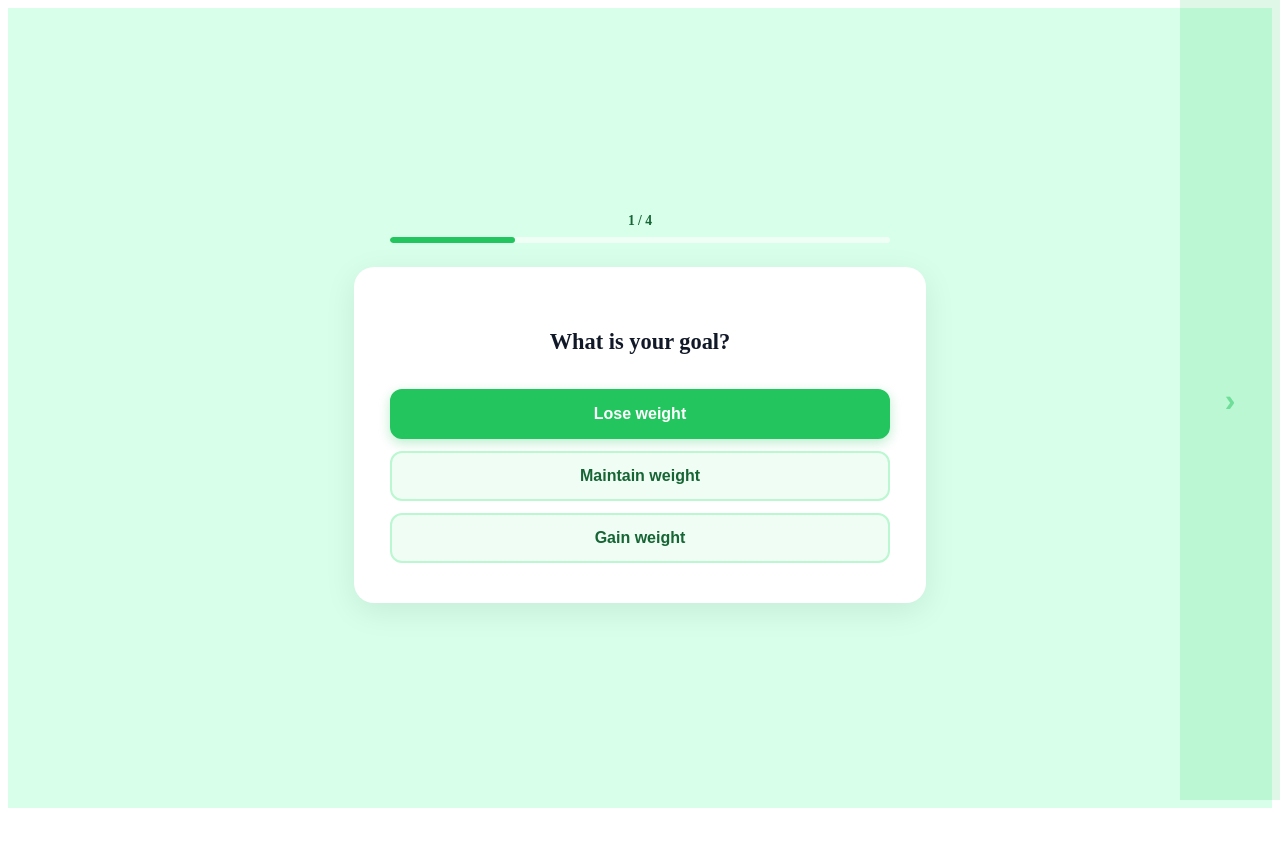
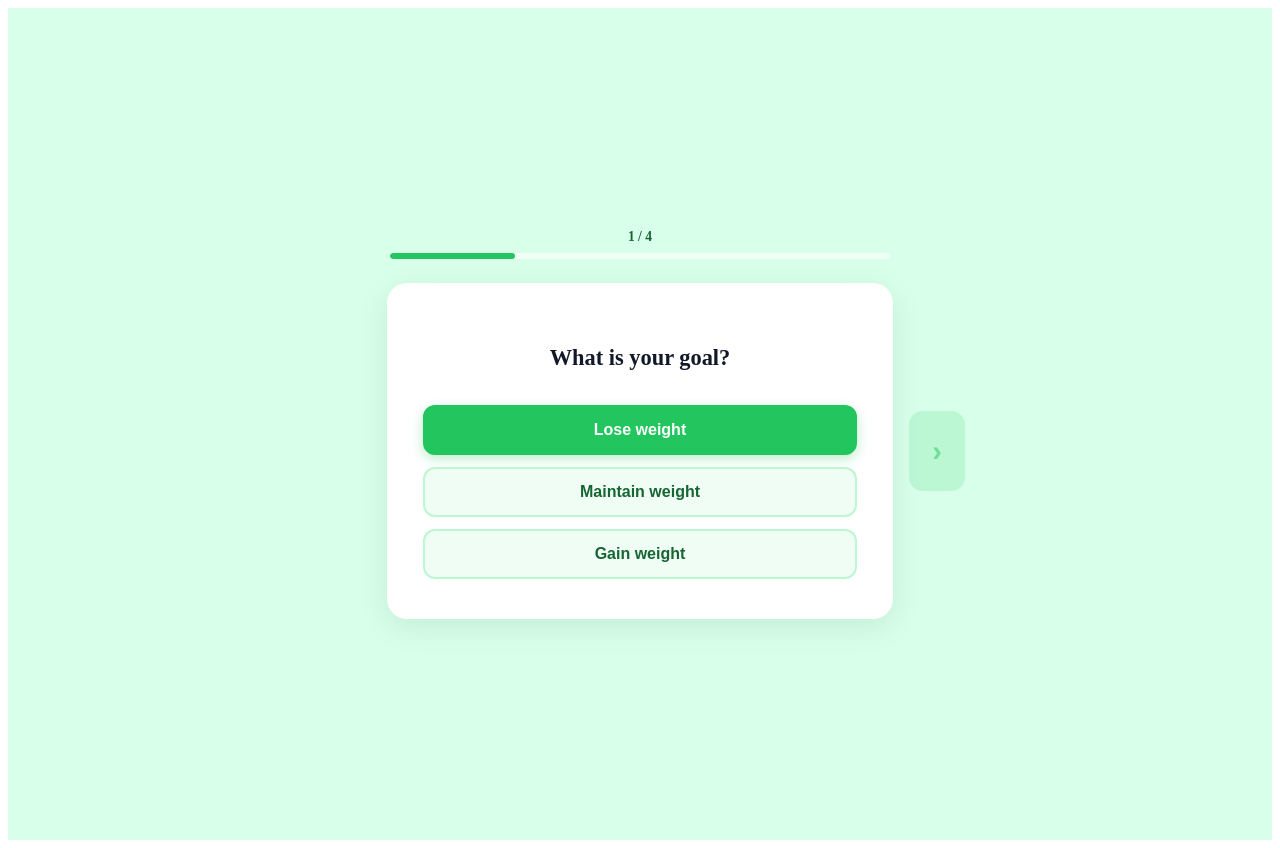
Before and after one commit to fabioazv14/NutriTrip, a Vue app: page / in a window 1280 px wide. Both pictures are taken after a click on the button "Lose weight". Before the commit the page ends 816 px from the top, so only its background shows below. Built offline with nearby package versions, Linux system fonts and the light colour scheme.

Commit message:
style: make arrows buttons bigger and next to cards

```diff
--- a/src/components/Question.vue
+++ b/src/components/Question.vue
@@ -80,17 +80,6 @@ function prevQuestion() {
 
 <template>
   <div class="question" :class="{ 'exit-animation': finishing }">
-    <!-- Prev arrow — full-height bar on the left -->
-    <button
-      v-if="!isFirstQuestion && !finishing"
-      class="prev-bar"
-      @click="prevQuestion"
-    >
-      <span>‹</span>
-    </button>
-
-    <div class="question-wrapper">
-      <!-- Progress -->
     <div class="progress">
       <span>{{ currentIndex + 1 }} / {{ questions.length }}</span>
       <div class="progress-bar">
@@ -101,7 +90,18 @@ function prevQuestion() {
       </div>
     </div>
 
-      <!-- Card with swipe animation -->
+    <div class="card-row">
+      <!-- Prev arrow -->
+      <button
+        v-if="!isFirstQuestion && !finishing"
+        class="arrow-btn prev"
+        @click="prevQuestion"
+      >
+        ‹
+      </button>
+      <div v-else class="arrow-placeholder"></div>
+
+      <!-- Card -->
       <Transition :name="direction === 'forward' ? 'swipe-forward' : 'swipe-back'" mode="out-in">
         <QuestionCard
           v-if="showCard"
@@ -113,17 +113,18 @@ function prevQuestion() {
           @select="handleAnswer"
         />
       </Transition>
-    </div>
 
-    <!-- Next arrow — full-height bar on the right -->
+      <!-- Next arrow -->
       <button
         v-if="answered && !finishing"
-      class="next-bar"
+        class="arrow-btn next"
         @click="nextQuestion"
       >
         <span v-if="!isLastQuestion">›</span>
         <span v-else>✓</span>
       </button>
+      <div v-else class="arrow-placeholder"></div>
+    </div>
   </div>
 </template>
 
@@ -132,32 +133,26 @@ function prevQuestion() {
   background-color: #d7ffe9;
   min-height: 100vh;
   display: flex;
+  flex-direction: column;
   align-items: center;
   justify-content: center;
   position: relative;
   overflow: hidden;
   transition: all 0.8s cubic-bezier(0.4, 0, 0.2, 1);
+  padding: 16px;
+  gap: 24px;
 }
 
-/* Exit animation — whole screen slides up and fades */
+/* Exit animation */
 .question.exit-animation {
   transform: translateY(-100%);
   opacity: 0;
 }
 
-.question-wrapper {
-  display: flex;
-  flex-direction: column;
-  align-items: center;
-  gap: 24px;
-  width: 100%;
-  max-width: 500px;
-  padding: 16px;
-}
-
 /* Progress */
 .progress {
   width: 100%;
+  max-width: 500px;
   display: flex;
   flex-direction: column;
   align-items: center;
@@ -185,7 +180,63 @@ function prevQuestion() {
   transition: width 0.4s ease;
 }
 
-/* Forward swipe — leave: flies left, enter: comes from right */
+/* Card row: arrow — card — arrow */
+.card-row {
+  display: flex;
+  align-items: center;
+  gap: 16px;
+  width: 100%;
+  max-width: 650px;
+  justify-content: center;
+}
+
+/* Arrow buttons */
+.arrow-btn {
+  width: 56px;
+  min-width: 56px;
+  height: 80px;
+  border-radius: 14px;
+  background: rgba(34, 197, 94, 0.15);
+  border: none;
+  cursor: pointer;
+  display: flex;
+  align-items: center;
+  justify-content: center;
+  font-size: 1.8rem;
+  font-weight: 700;
+  color: rgba(34, 197, 94, 0.5);
+  transition: all 0.2s ease;
+  flex-shrink: 0;
+  line-height: 1;
+}
+
+.arrow-btn:hover {
+  background: #22c55e;
+  color: #ffffff;
+  box-shadow: 0 4px 12px rgba(34, 197, 94, 0.3);
+}
+
+.arrow-btn:active {
+  background: #16a34a;
+  transform: scale(0.93);
+}
+
+.arrow-btn.next {
+  animation: fadeIn 0.3s ease;
+}
+
+.arrow-btn.prev {
+  animation: fadeIn 0.3s ease;
+}
+
+/* Placeholder to keep card centered when arrow is hidden */
+.arrow-placeholder {
+  width: 56px;
+  min-width: 56px;
+  flex-shrink: 0;
+}
+
+/* Forward swipe */
 .swipe-forward-leave-active,
 .swipe-forward-enter-active {
   transition: all 0.4s cubic-bezier(0.4, 0, 0.2, 1);
@@ -201,7 +252,7 @@ function prevQuestion() {
   opacity: 0;
 }
 
-/* Back swipe — leave: flies right, enter: comes from left */
+/* Back swipe */
 .swipe-back-leave-active,
 .swipe-back-enter-active {
   transition: all 0.4s cubic-bezier(0.4, 0, 0.2, 1);
@@ -217,67 +268,14 @@ function prevQuestion() {
   opacity: 0;
 }
 
-/* Shared bar styles */
-.next-bar,
-.prev-bar {
-  position: fixed;
-  top: 0;
-  width: 100px;
-  height: 100vh;
-  background: rgba(34, 197, 94, 0.15);
-  border: none;
-  cursor: pointer;
-  display: flex;
-  align-items: center;
-  justify-content: center;
-  font-size: 2rem;
-  font-weight: 700;
-  color: rgba(34, 197, 94, 0.5);
-  transition: all 0.3s ease;
-}
-
-.next-bar:hover,
-.prev-bar:hover {
-  background: rgba(34, 197, 94, 0.95);
-  color: #ffffff;
-}
-
-.next-bar:active,
-.prev-bar:active {
-  background: #16a34a;
-}
-
-/* Right bar */
-.next-bar {
-  right: 0;
-  animation: slideInRight 0.3s ease;
-}
-
-/* Left bar */
-.prev-bar {
-  left: 0;
-  animation: slideInLeft 0.3s ease;
-}
-
-@keyframes slideInRight {
+@keyframes fadeIn {
   from {
     opacity: 0;
-    transform: translateX(20px);
+    transform: scale(0.8);
   }
   to {
     opacity: 1;
-    transform: translateX(0);
-  }
-}
-
-@keyframes slideInLeft {
-  from {
-    opacity: 0;
-    transform: translateX(-20px);
-  }
-  to {
-    opacity: 1;
-    transform: translateX(0);
+    transform: scale(1);
   }
 }
 </style>
```
Lines whose indentation alone changed are shown as unchanged.
